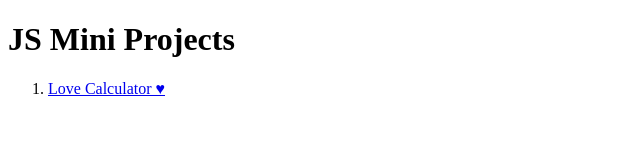
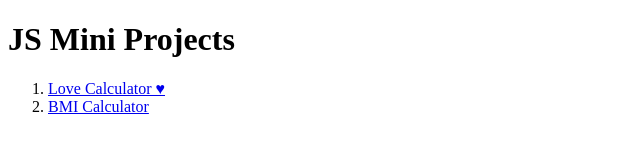
Before and after one commit to git-ritesh/js-mini-projects, a plain HTML site: page index.html in a window 1280 px wide. Shown: the whole page, without its empty margins (0-640 px from the left). Drawn offline with Linux system fonts and the light colour scheme.

Commit message:
add 02-BMI-calculator project link to the list

```diff
--- a/index.html
+++ b/index.html
@@ -9,6 +9,7 @@
 	<h1>JS Mini Projects</h1>
 	<ol>
 		<li><a href="01-love-calculator/index.html">Love Calculator &hearts;</a></li>
+		<li><a href="02-BMI-calculator/index.html">BMI Calculator</a></li>
 	</ol>
 </body>
 </html>
```
